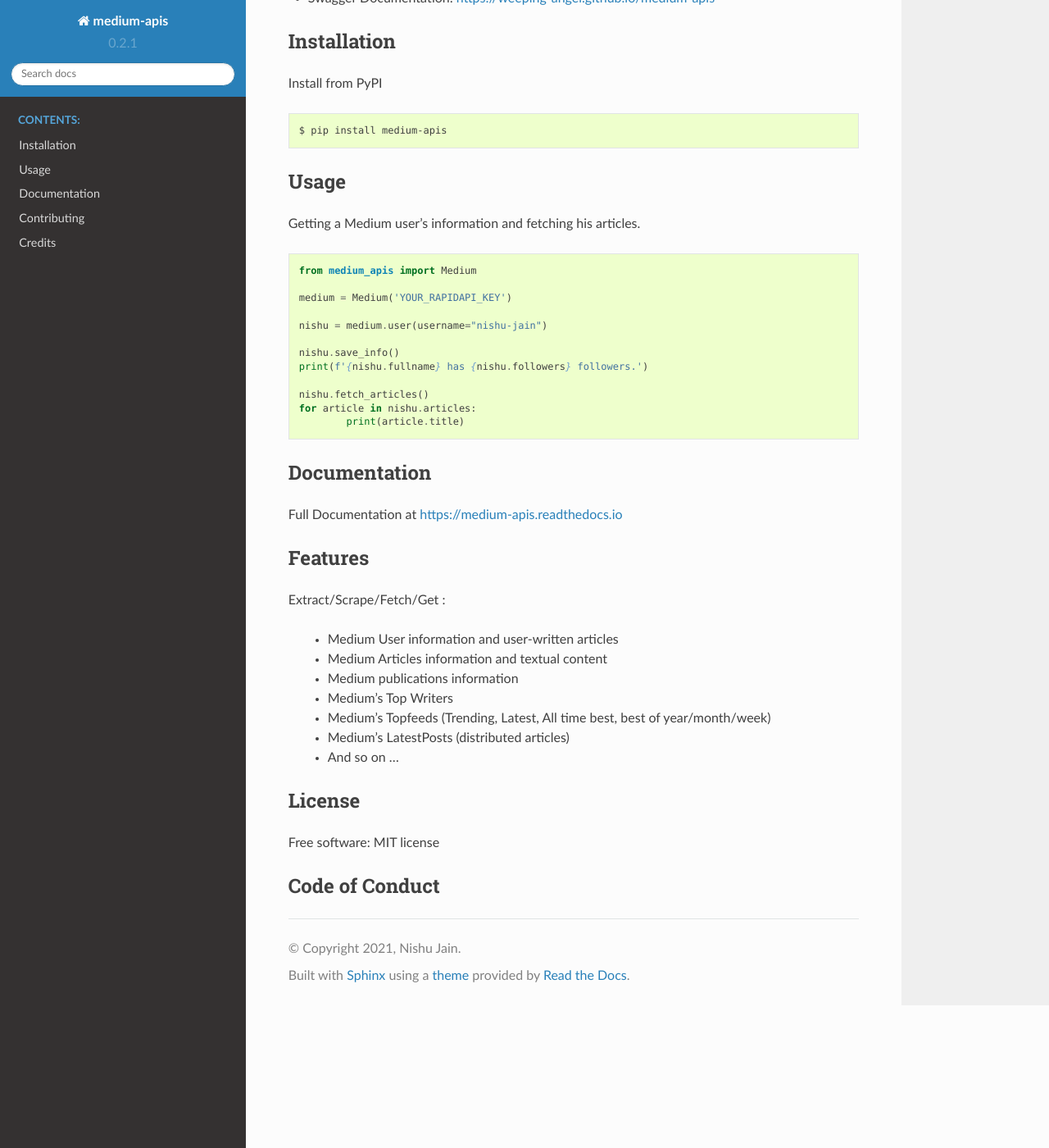
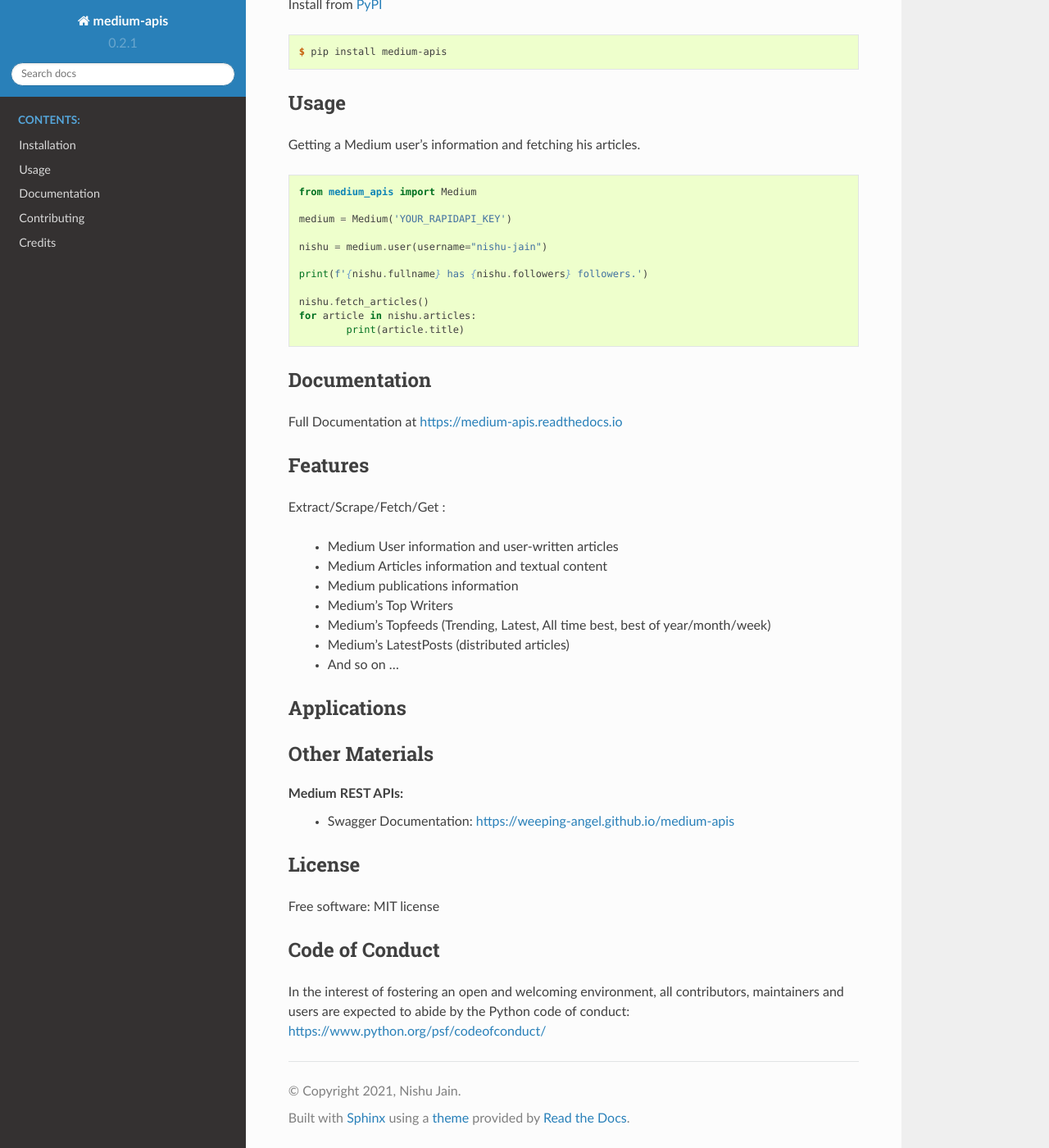
Before and after one commit to weeping-angel/medium-api, a Sphinx documentation site: the page built from docs/README.rst, in a window 1280 px wide and 1400 px high, scrolled down 338 px. Shown: the whole window at 82% size. Built offline with Sphinx 7.4.7 and the Read the Docs theme 2.0.0, drawn with Linux system fonts in a browser that asks for light colours; some of the changed text lies outside the part shown.

Commit message:
updated readme

```diff
--- a/docs/README.rst
+++ b/docs/README.rst
@@ -36,20 +36,12 @@ Medium APIs
 
 Python Wrapper on top of Medium API to quickly extract data from Medium's website (https://medium.com).
 
-
-
-* Documentation: https://medium-apis.readthedocs.io
-* PyPI: https://pypi.org/project/medium-apis/
-* Swagger Documentation: https://weeping-angel.github.io/medium-apis
-
-
-
 Installation
 ------------
 
-Install from PyPI
+Install from `PyPI <https://pypi.org/project/medium-apis/>`_
 
-.. code-block:: shell
+.. code-block:: console
 
         $ pip install medium-apis
 
@@ -66,7 +58,6 @@ Getting a Medium user's information and fetching his articles.
 
         nishu = medium.user(username="nishu-jain")
 
-        nishu.save_info()
         print(f'{nishu.fullname} has {nishu.followers} followers.')
 
         nishu.fetch_articles()
@@ -94,7 +85,14 @@ Extract/Scrape/Fetch/Get :
     * Medium's LatestPosts (distributed articles)
     * And so on ...
 
+Applications
+------------
 
+Other Materials
+---------------
+
+Medium REST APIs:
+        - Swagger Documentation: https://weeping-angel.github.io/medium-apis
 
 License
 -------
@@ -103,3 +101,6 @@ Free software: MIT license
 
 Code of Conduct
 ---------------
+
+In the interest of fostering an open and welcoming environment, all contributors, maintainers
+and users are expected to abide by the Python code of conduct: https://www.python.org/psf/codeofconduct/
```
